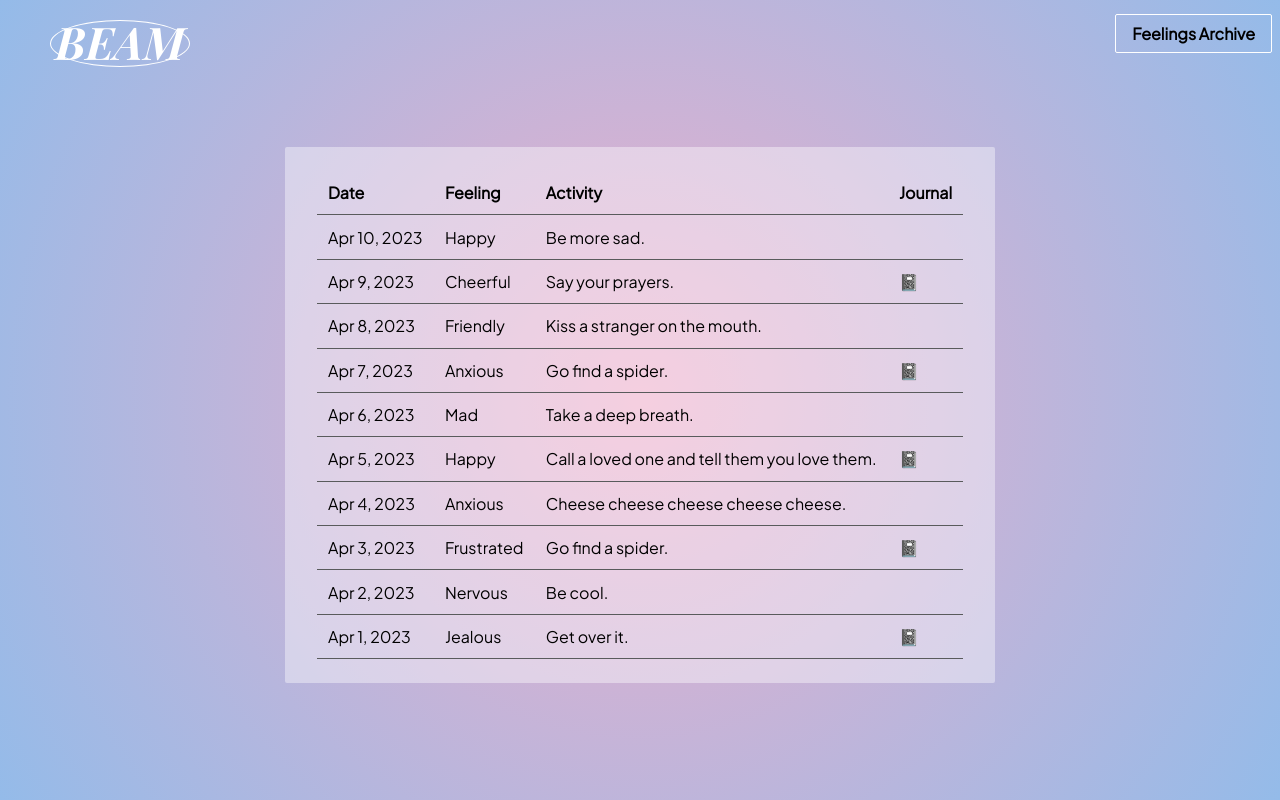
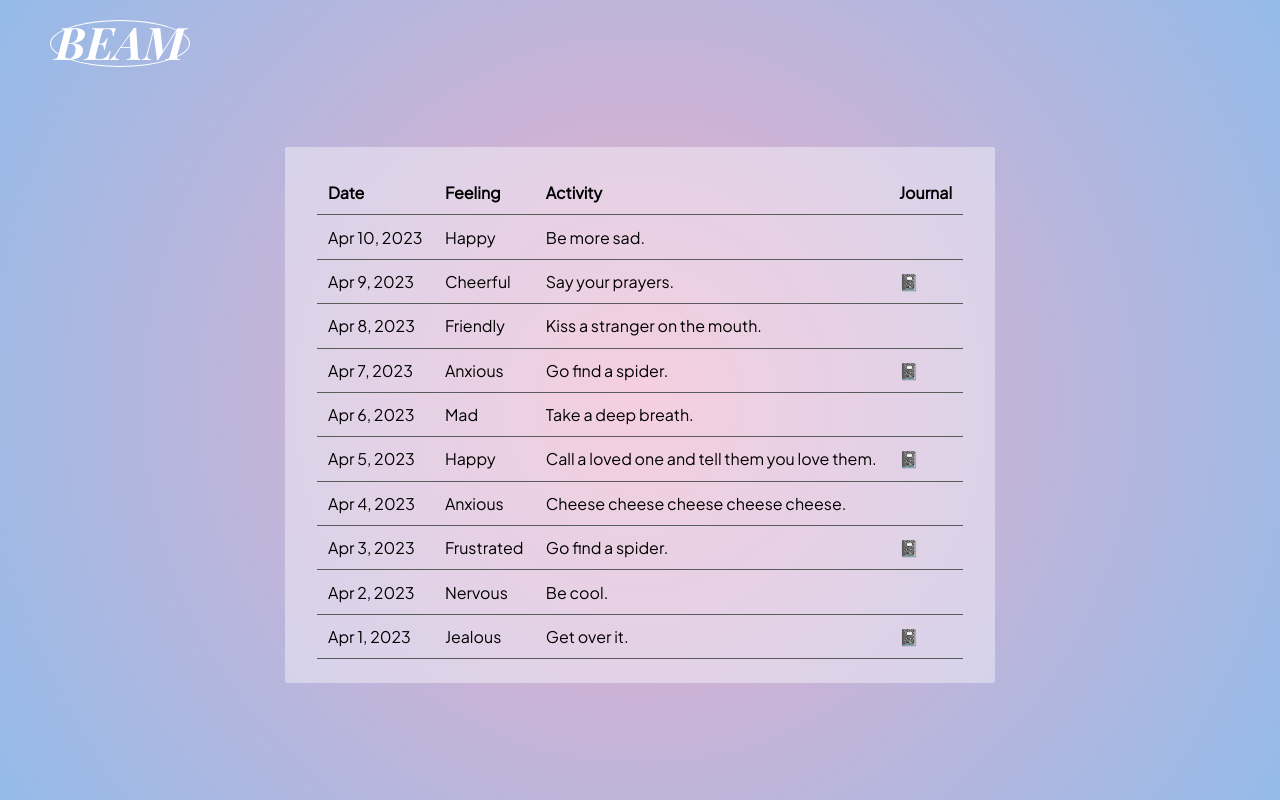
Before and after one commit to espressoGoddess/beam, a React (Create React App) app in the folder client/: page /how-you-felt in a window 1280 px wide. Built offline with nearby package versions, Linux system fonts and the light colour scheme.

Commit message:
refac: delete feelings archive button from header and format entry button

```diff
--- a/client/src/Components/Header/Header.js
+++ b/client/src/Components/Header/Header.js
@@ -13,14 +13,12 @@ const Header = () => {
           <header>
             <nav>
               <Link to='/' className='logo'>BEAM</Link>
-              <Link to='/how-you-felt' className='uni-btn'>Feelings Archive</Link>
             </nav>
           </header>
         </Route>
       </Switch>
     </>
 
-
   )
 }
 
--- a/client/src/Components/JournalEntry/JournalEntry.js
+++ b/client/src/Components/JournalEntry/JournalEntry.js
@@ -18,7 +18,7 @@ const JournalEntry = ({ journal }) => {
         <div className='journal-content'>
           <p className='journal-text'>{journalEntry}</p>
         </div>
-      <Link to={'/how-you-felt'}>←</Link>
+      <Link to={'/how-you-felt'} className="uni-btn">←</Link>
       </div>
     </section>
   )
```
